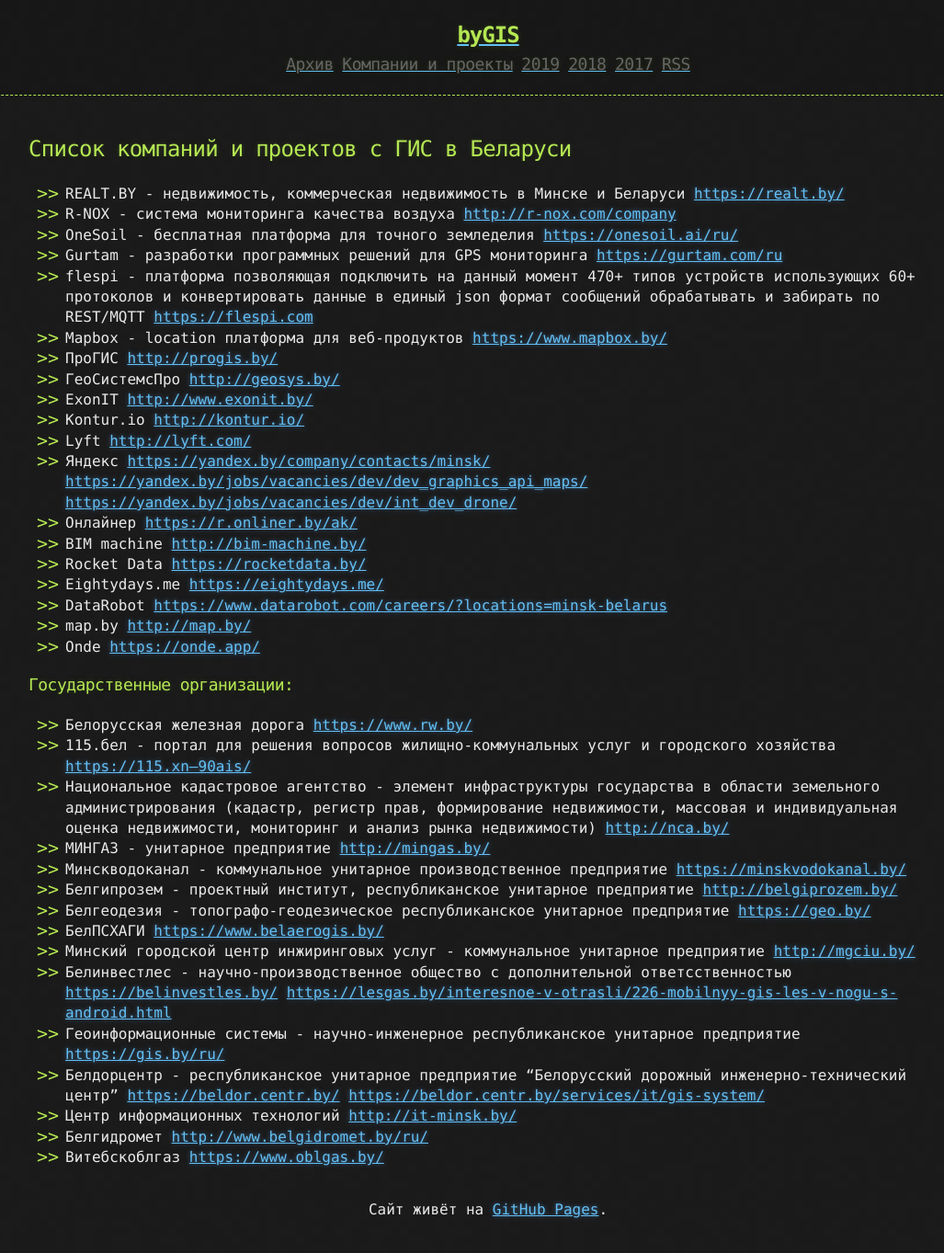
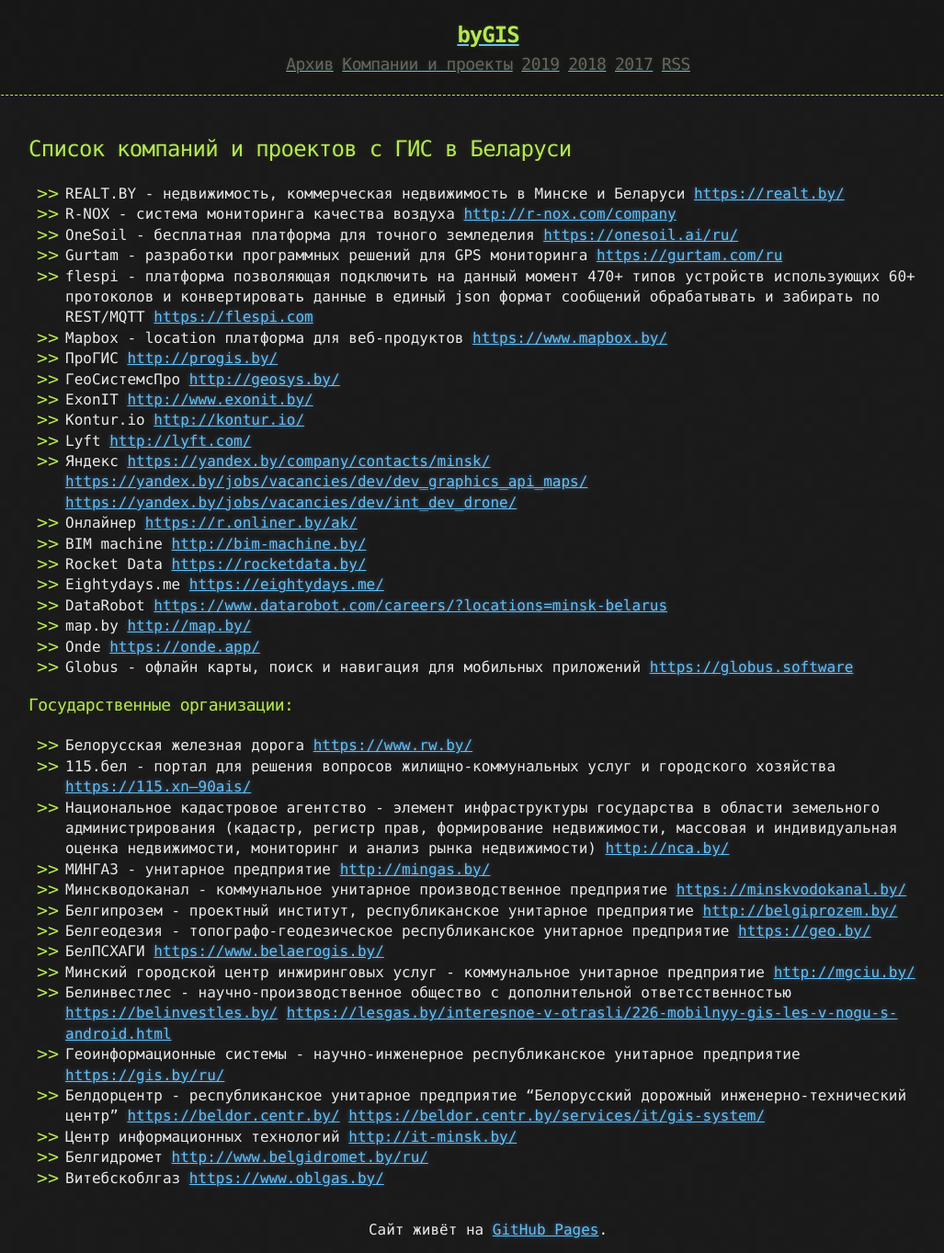
Before and after one commit to bygis/bygis.by, a Jekyll site: the page built from companies.md, in a window 1280 px wide. Shown: the whole page at 92% size, without its empty margins (109-1136 px from the left). Built offline with Jekyll 4.4.1, drawn with Linux system fonts in a browser that asks for light colours; our own code applies the rules of GitHub Pages for plain Markdown files; before the commit the page ends 1341 px from its top, so only the background shows below that.

Commit message:
Update companies.md
Добавил Globus.

```diff
--- a/companies.md
+++ b/companies.md
@@ -40,6 +40,8 @@
 [http://map.by/](http://map.by/)
  * Onde
 [https://onde.app/](https://onde.app/)
+ * Globus - офлайн карты, поиск и навигация для мобильных приложений
+[https://globus.software](https://globus.software)
 
 ### Государственные организации:
 
```
